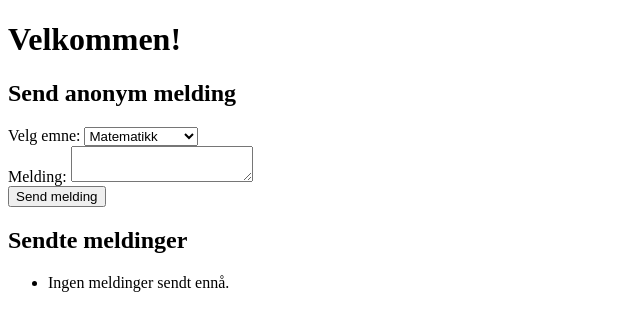
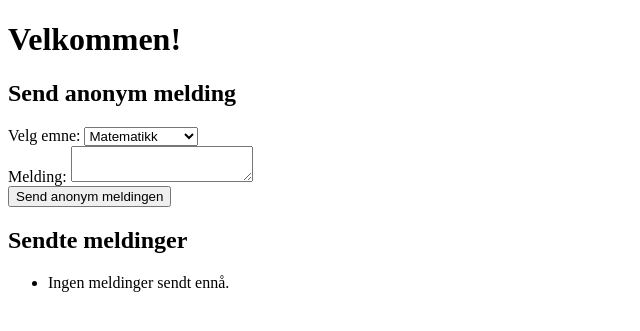
Before and after one commit to DanaDiyar/DatasikkerhetProsjekt, a PHP site: page /student.php in a window 1280 px wide. Shown: the top 331 px of the page, without its empty margins (0-640 px from the left). Run offline with PHP 8.4, Linux system fonts and the light colour scheme.

Commit message:
Update student.php

```diff
--- a/frontend/student.php
+++ b/frontend/student.php
@@ -41,7 +41,7 @@ if (isset($_POST['send_message'])) {
             <?php endforeach; ?>
         </select><br>
         Melding: <textarea name="message_text" required></textarea><br>
-        <input type="submit" name="send_message" value="Send melding">
+        <input type="submit" name="send_message" value="Send anonym meldingen">
     </form>
 
     <?php if (isset($success)): ?>
```
